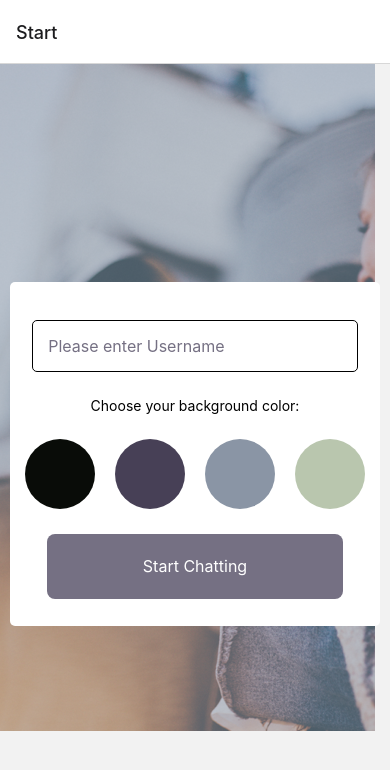
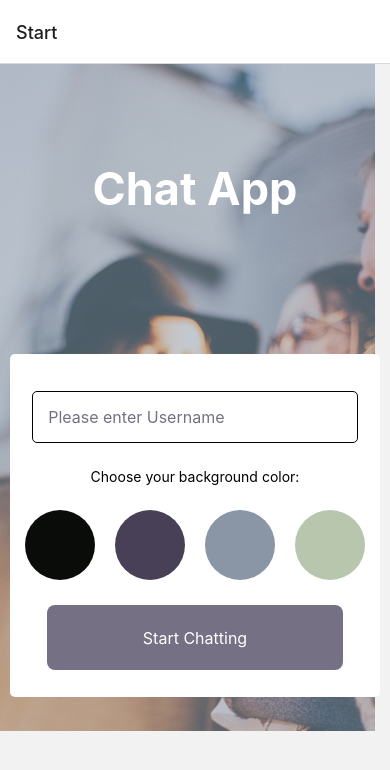
Before and after one commit to jarengisner/chat-app, a React Native app: screen /Start in a window 390 px wide. Shown: the top 770 px of the page. Built offline with nearby package versions, Linux system fonts and the light colour scheme.

Commit message:
Styling adjustments

```diff
--- a/components/StartScreen.js
+++ b/components/StartScreen.js
@@ -19,6 +19,7 @@ const StartScreen = ({ navigation }) => {
   };
   return (
     <ImageBackground source={image} style={styles.image} resizeMode='cover'>
+      <Text style={styles.title}>Chat App</Text>
       <View style={styles.container}>
         <TextInput
           value={name}
@@ -71,11 +72,20 @@ const styles = StyleSheet.create({
     marginLeft: 10,
     marginRight: 10,
     borderRadius: 5,
+    marginBottom: 50,
   },
   image: {
     flex: 1,
     justifyContent: 'center',
     alignItems: 'center',
+  },
+  title: {
+    flex: 0.5,
+    fontSize: 45,
+    color: '#fff',
+    width: '100%',
+    textAlign: 'center',
+    fontWeight: '700',
   },
   textInput: {
     width: '88%',
```
